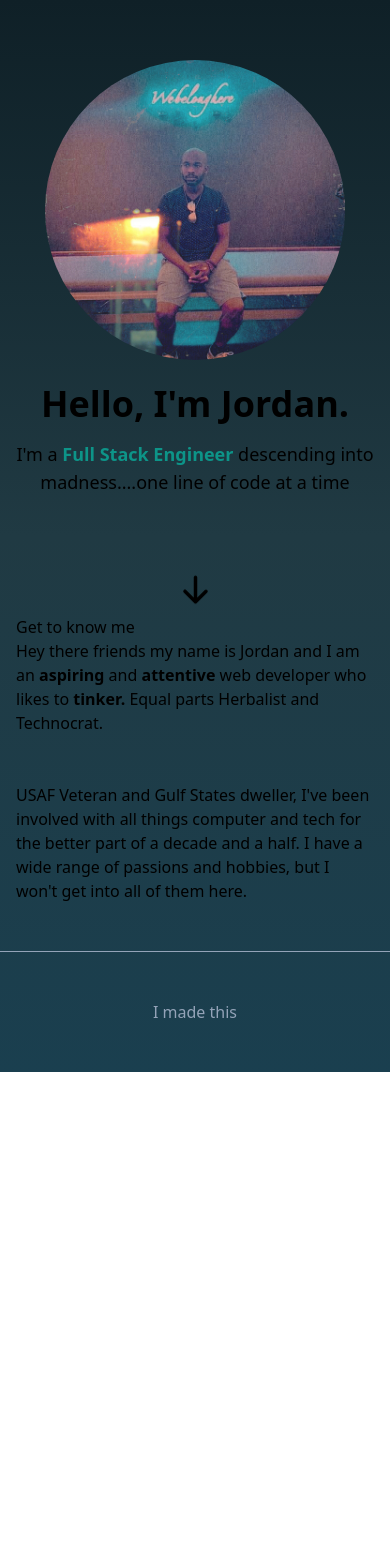
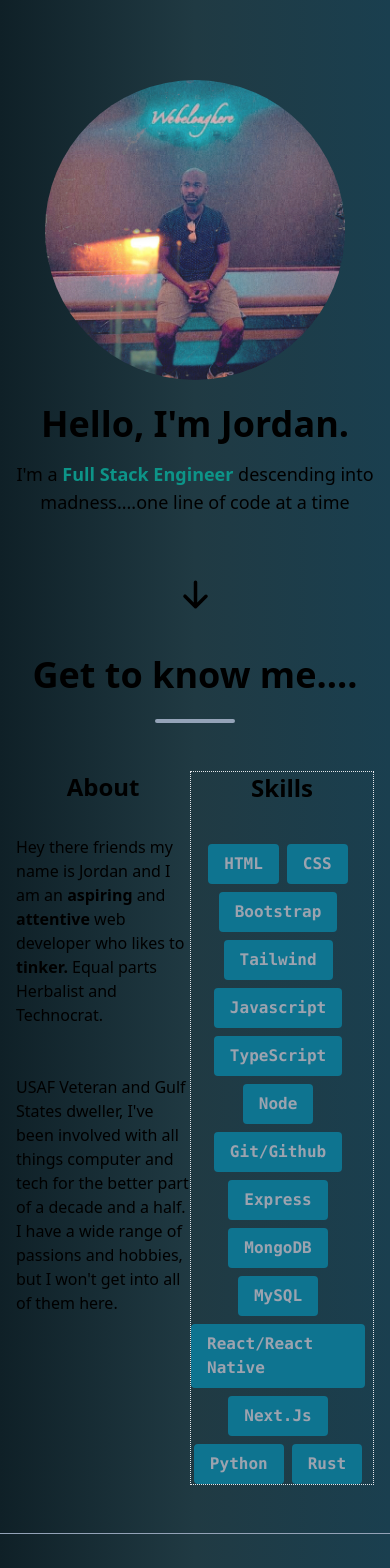
Before and after one commit to Vintagejojo/newportfolio23, a Next.js app: page / in a window 390 px wide. Shown: the top 1568 px of the page. Before the commit the page ends 1072 px from the top, so only its background shows below. Built offline with nearby package versions, Linux system fonts and the light colour scheme.

Commit message:
About me component
About me is responsive and the structure is looking good.. Will go back and tweak the colors later.

```diff
--- a/app/globals.css
+++ b/app/globals.css
@@ -18,11 +18,5 @@
 
 body {
   color: rgb(var(--foreground-rgb));
-  background: linear-gradient(to bottom, #0f2027, #203a43, #1a3f4f);
+  background: linear-gradient(to right, #0f2027, #203a43, #1a3f4f);
 }
-
-
-.hero-container {
-  margin-top: 50%;
-  margin-left: 50%;
-}
--- a/components/AboutMe.jsx
+++ b/components/AboutMe.jsx
@@ -1,14 +1,39 @@
 import React from "react";
 import { motion } from "framer-motion"
+import Image from "next/image";
+
+const stats = [
+    {stat: "HTML"},
+    {stat: "CSS"},
+    {stat: "Bootstrap"},
+    {stat: "Tailwind"},
+    {stat: "Javascript"},
+    {stat: "TypeScript"},
+    {stat: "Node"},
+    {stat: "Git/Github"},
+    {stat: "Express"},
+    {stat: "MongoDB"},
+    {stat: "MySQL"},
+    {stat: "React/React Native"},
+    {stat: "Next.Js"},
+    {stat: "Python"},
+    {stat: "Rust"},
+]
 
 export default function AboutMe() {
     return (
         <section id="about_me">
-            <div>
-                <h1>Get to know me</h1>
-                <div className="flex flex-row md:flex-col">
+            <div className="my-10 md:pb-48">
+                <h1 className=" mb-12 sm:mb-8 text-center font-bold text-4xl">
+                    Get to know me....
+                <hr className="w-20 h-1 my-6 mx-auto bg-slate-400 border-0 rounded" />
+                </h1>
+                <div className="flex flex-row md:flex-col justify-center align-top items-stretch">
                     {/* first section lives below */}
-                    <div>
+                    <div className="sm:w-1/2 md:w-full md:mb-12">
+                    <h2 className=" text-2xl font-bold mb-8 sm:mb-4 text-center">
+                            About
+                    </h2>
                         <p>Hey there friends my name is Jordan and I am an
                             <span className="font-bold"> aspiring </span> and
                             <span className="font-bold"> attentive </span> web developer who likes to
@@ -21,7 +46,17 @@ export default function AboutMe() {
                         </p>
                     </div>
                     {/* second section dive below */}
-                    <div></div>
+
+                    <div className="border border-dotted sm:w-1/2 md:w-full">
+                    <h2 className=" text-2xl font-bold mb-8 sm:mb-4 text-center">
+                            Skills
+                    </h2>
+                        <div className="flex flex-wrap flex-row justify-center sm:justify-start">
+                            {stats.map((item, idx)=>{
+                                return <p key={idx} className="bg-cyan-700 px-4 py-2 mr-2 mt-2 font-mono text-gray-400 rounded font-semibold">{item.stat}</p>
+                            })}
+                        </div>
+                    </div>
                 </div>
             </div>
         </section>
--- a/components/Hero.jsx
+++ b/components/Hero.jsx
@@ -8,7 +8,7 @@ import {HiArrowDown} from "react-icons/hi"
 export default function Hero() {
     return (
         <section>
-            <div className="flex flex-col text-center items-center justify-center my-6 py-9 sm:py-30 md:flex-row md:space-x-4 md:text-left md:py-40">
+            <div className="flex flex-col text-center items-center justify-center mt-10 py-10 sm:py-30 md:flex-row md:space-x-4 md:text-left md:py-40">
                 <div className="md:w-1/2 md:mt-2" >
                     <Image className="rounded-full" src="/jopic.jpg" alt="my head" width={300} height={300} />
                 </div>
@@ -26,7 +26,7 @@ export default function Hero() {
             </div>
             <div className="flex flex-row justify-center">
                     <Link
-                        to="about"
+                        to="AboutMe"
                         activeClass="active"
                         spy={true}
                         smooth={true}
```
